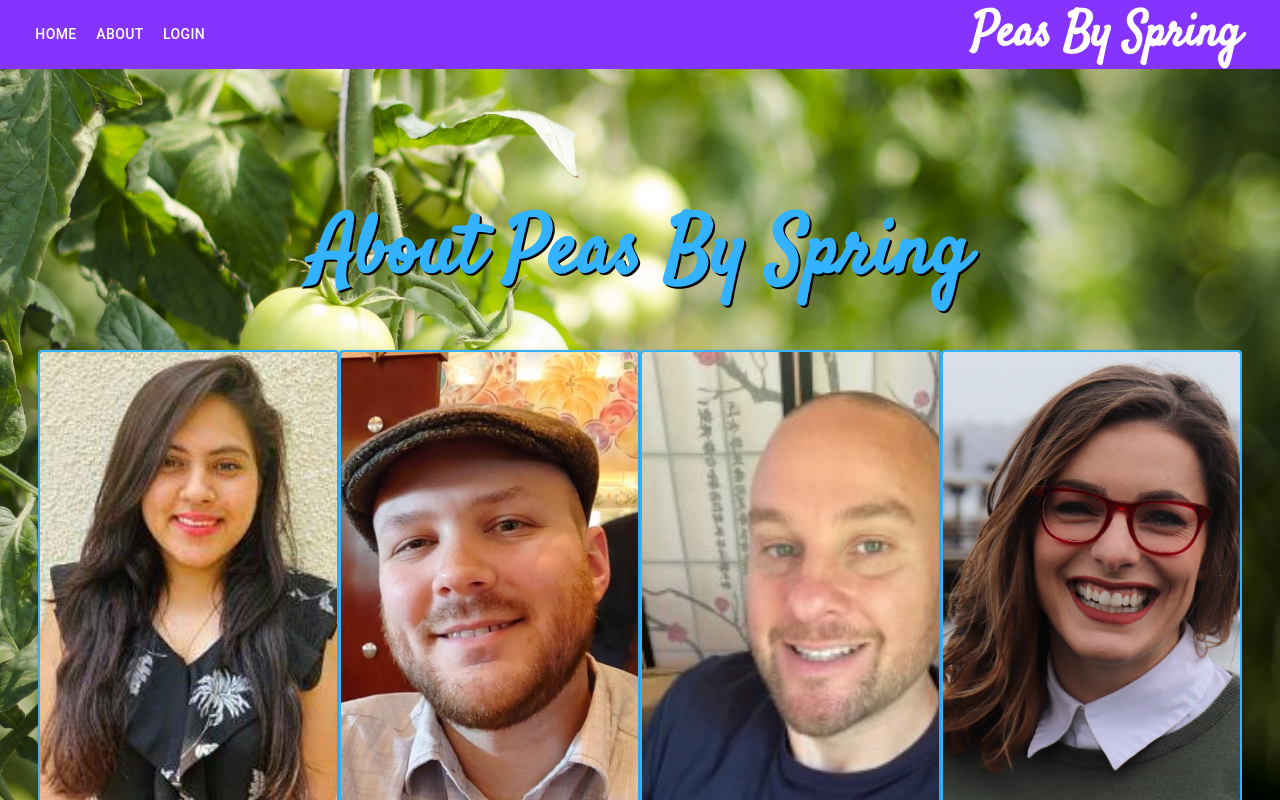
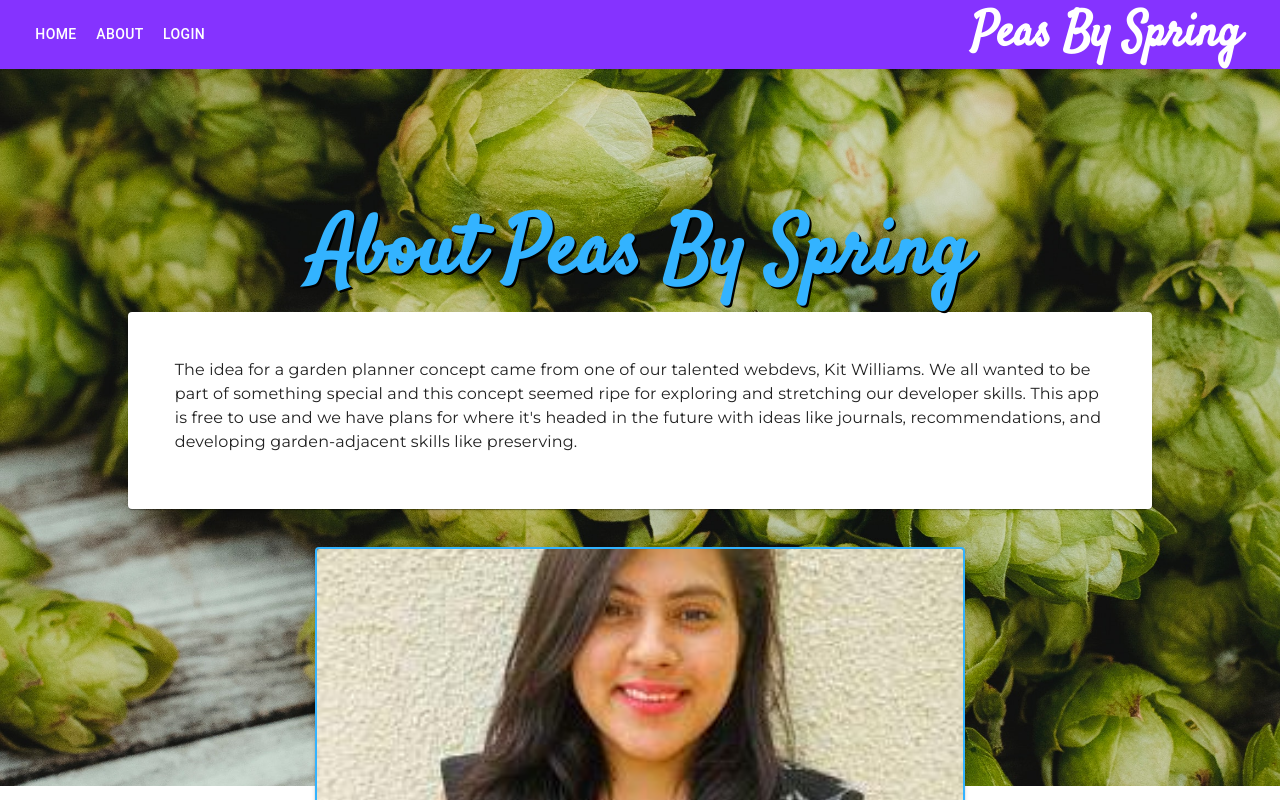
Before and after one commit to Axeljk/garden-app-frontend, a React (Create React App) app: page /about in a window 1280 px wide. Shown: the top 800 px of the page. Built offline with nearby package versions, Linux system fonts and the light colour scheme; a web font is replaced by a local one.

Commit message:
added about section, reset settings

```diff
--- a/package.json
+++ b/package.json
@@ -27,7 +27,6 @@
     "react-ruler-draggable": "^1.0.0",
     "react-scripts": "5.0.1",
     "react-scroll": "^1.8.7",
-    "react-settings-pane": "^0.1.5",
     "react-ticker": "^1.3.2",
     "ticker": "^0.1.0",
     "web-vitals": "^2.1.4"
--- a/src/components/ImageCard.js
+++ b/src/components/ImageCard.js
@@ -40,7 +40,7 @@ export default function ImageCard({ info,checked }) {
                 borderColor: '#33b3ff',
                 boxShadow: 2,
             }}>
-                <CardActionArea>
+                <CardActionArea href={info.href} target='_blank'>
 
                 <CardMedia
                     component="img"
--- a/src/pages/About.js
+++ b/src/pages/About.js
@@ -1,8 +1,11 @@
 import React, { useEffect, useState } from 'react'
-import background from '../assets/pexels-pixabay-161512.jpg'
+import background from '../assets/pexels-markus-spiske-6278625.jpg'
 import Collapse from '@mui/material/Collapse'
 import ImageCard from '../components/ImageCard'
 import cardInfo from '../static/cardInfo'
+import Box from '@mui/material/Box'
+import '../components/CardSpace.css'
+import { Card, Typography, CardContent } from '@mui/material'
 
 export default function About() {
     const [checked, setChecked] = useState(false);
@@ -17,22 +20,38 @@ export default function About() {
             backgroundPosition: 'center',
             backgroundSize: 'cover',
             backgroundRepeate: 'no-repeat',
-            height: '100vh'
+            maxHeight: '100%'
         }}>
             <Collapse
                 in={checked}
                 {...(checked ? { timeout: 1000 } : {})}
                 collapsedheight={50}
             >
-                <div className="container">
+                <div style={{alignItems:'center'}}>
                     <h1 className="pageTitle">About Peas By Spring</h1>
+                    <Card sx={{
+                        width: '80%',
+                        display: 'flex',
+                        justifyContent: 'center',
+                        maxHeight: '400px',
+                        m: 'auto'
+                    }}>
+                        <CardContent className='cardContainer'>
+                            <Typography sx={{
+                                fontFamily:'Montserrat',
+                                maxHeight: '400px',
+                                alignItems: 'center'
+                            }}>
+                        The idea for a garden planner concept came from one of our talented webdevs, Kit Williams. We all wanted to be part of something special and this concept seemed ripe for exploring and stretching our developer skills. This app is free to use and we have plans for where it's headed in the future with ideas like journals, recommendations, and developing garden-adjacent skills like preserving.
+                            </Typography>
+                        </CardContent>
+                    </Card>
                 </div>
-                <div className='cardContainer' sx={{
+                <Box className='cardContainer' sx={{
                     height: '200px',
                     display: 'flex',
                     justifyContent: 'space-evenly',
                     alignItems: 'center',
-                    m: '3%',
                     flexWrap: 'wrap',
                     flexDirection: {
                         xs: 'column',
@@ -43,7 +62,7 @@ export default function About() {
                     <ImageCard info={cardInfo[3]} checked={checked}/>
                     <ImageCard info={cardInfo[4]} checked={checked}/>
                     <ImageCard info={cardInfo[5]} checked={checked}/>
-                </div>
+                </Box>
             </Collapse>
         </div>
     )
--- a/src/pages/Settings.js
+++ b/src/pages/Settings.js
@@ -1,66 +1,10 @@
 import React from 'react'
-import {SettingsPane,SettingsPage,SettingsContent,SettingsMenu} from 'react-settings-pane'
+
 
 export default function Settings() {
-  let settings = {
-    'mysettings.general.name': 'Kristen',
-    'mysettings.general.email': 'kristen@kristen.kristen',
-    'mysettings.profile.location-city': 'Tacoma',
-    'mysettings.profile.location-state': 'WA'
-  }
 
-  const menu = [
-    {
-      title: 'General',
-      url: '/settings/general'
-    },
-    {
-      title: 'Profile',
-      url: '/settings/profile'
-    }
-  ]
-
-  const dynamicOptionsForProfilePage = [
-    {
-      key: 'mysettings.general.email',
-      label: 'Email',
-      type: 'text'
-    },
-    {
-      key: 'mysettings.general.password',
-      label: 'Password',
-      type: 'password'
-    }
-  ]
-
-  const leavePaneHandler = (wasSaved, newSettings, oldSettings) => {
-    if (wasSaved && newSettings !== oldSettings) {
-      //put request to user api
-      console.log(newSettings)
-    }
-  }
-
-  // const settingsChanged = () => {
-  //   //triggeredonChange of the inputs
-  //   console.log(settingsChanged)
-  // }
 
     return (
-        <SettingsPane items={menu} index='/settings/general' settings={settings} onPaneLeave={leavePaneHandler}>
-          <SettingsMenu headline='General Settings' />
-          <SettingsContent closeButtonClass='secondary' saveButtonClass='primary' header={true}>
-            <SettingsPage handler='/settings/general'>
-              <fieldset className='form-group'>
-                <label for='profileName'>Name: </label>
-                <input type='text' className='form-control' name='mysettings.general.name' placeholder='Name' id='general.name' defaultValue={settings['mysettings.general.name]']} />
-              </fieldset>
-              <fieldset className='form-group'>
-                <label for='profileEmail'>Email: </label>
-                <input type='text' className='form-control' name='mysettings.profile.email' placeholder='Email' id='profile.email' defaultValue={settings['mysettings.profile.email']} />
-              </fieldset>
-            </SettingsPage>
-            <SettingsPage handler='/settings/profile' options={dynamicOptionsForProfilePage} />
-          </SettingsContent>
-        </SettingsPane>
+      <div></div>
     )
 }
--- a/src/static/cardInfo.js
+++ b/src/static/cardInfo.js
@@ -24,11 +24,12 @@ const cardInfo = [
     },
     {
         title: 'Akshata Kumbhar',
-        description: `Akshata is a full stack developer who led this team in dynamic front end production. Akshata was the lead dev to implement the moving visual component on the garden layout page and volunteered to take on the complicated garden page. Akshata also contributed to bringing the calendar component to life.`,
+        description: `Akshata is a full stack developer who led this team in dynamic front end production. Akshata was the lead dev to implement the moving visual component on the garden layout page and volunteered to take on the complicated garden page. Akshata also contributed to bringing the calendar component to life and added beautiful flair to the site.`,
         imageUrl: akshataprofpic,
         time: 1500,
         link1: '',
-        link2: ''
+        link2: '',
+        href: 'https://github.com/Akshu3011'
     },
     {
         title: 'Axel Kern',
@@ -36,7 +37,8 @@ const cardInfo = [
         imageUrl: axelprofpic,
         time: 1500,
         link1: '',
-        link2: ''
+        link2: '',
+        href: 'https://github.com/Axeljk'
     },
     {
         title: 'Kit Williams',
@@ -44,7 +46,8 @@ const cardInfo = [
         imageUrl: kitprofpic,
         time: 1500,
         link1: '',
-        link2: ''
+        link2: '',
+        href: 'https://github.com/kitanablade'
     },
     {
         title: 'Kristen Santee',
@@ -52,7 +55,8 @@ const cardInfo = [
         imageUrl: kristenprofpic,
         time: 1500,
         link1: '',
-        link2: ''
+        link2: '',
+        href: 'https://github.com/kristensantee'
     },
 ]
 
```
